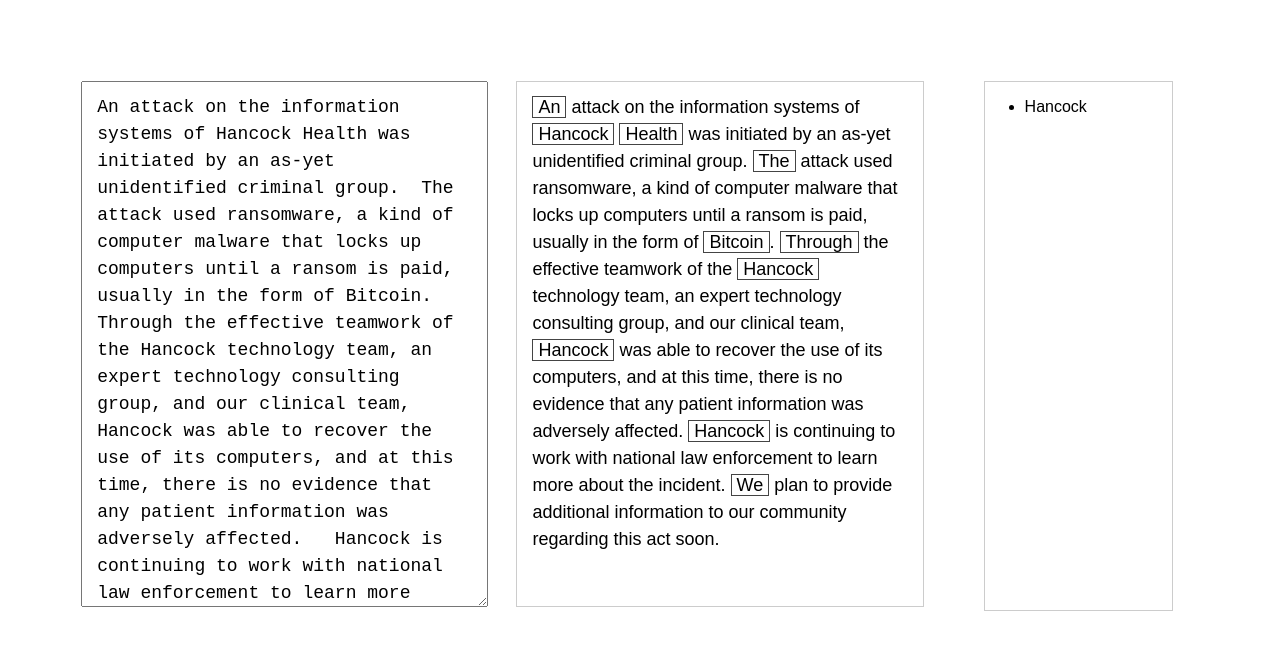
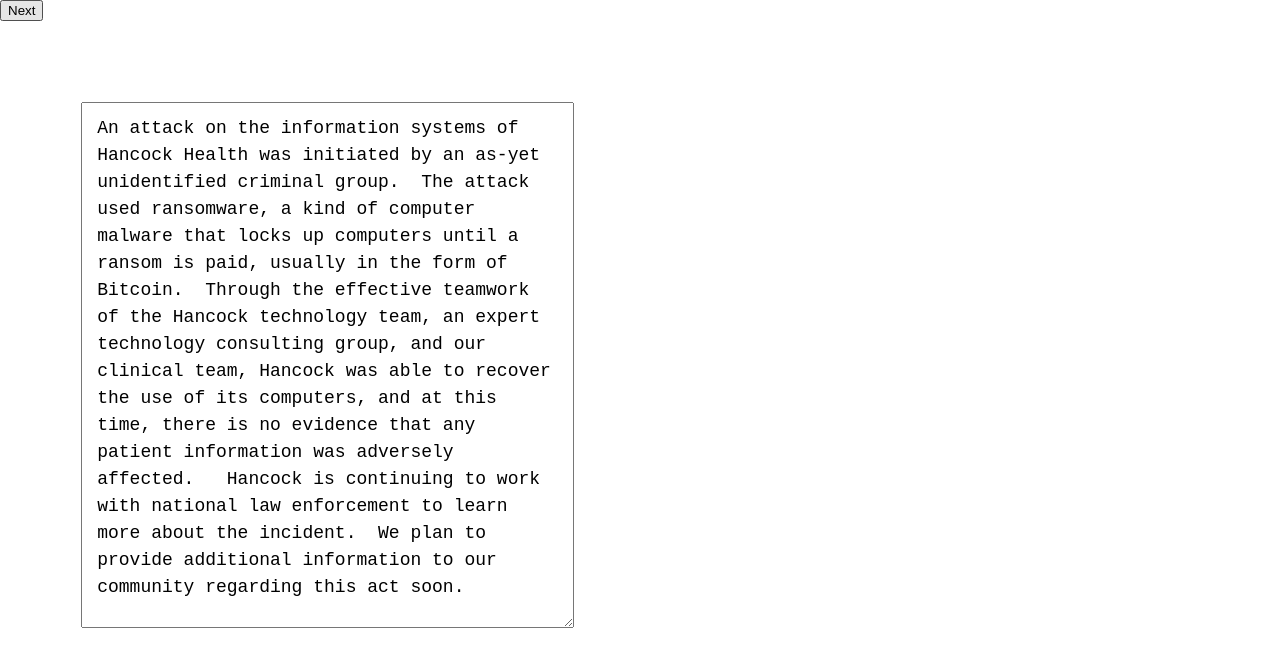
Before and after one commit to sodiumhalogenteam/sandbox-textarea-scrapping-ui, a React (Create React App) app: page / in a window 1280 px wide. Shown: the top 666 px of the page. Built offline with nearby package versions, Linux system fonts and the light colour scheme.

Commit message:
📦  NEW: adds view toggle - WIP needs click tag to mark selected

```diff
--- a/src/App.js
+++ b/src/App.js
@@ -3,7 +3,9 @@
 import Textarea from './components/Textarea';
 import ScrapePreview from './components/ScrapePreview';
 
-const Styles = styled.div`
+const Styles = styled.div``;
+const Nav = styled.div``;
+const Views = styled.div`
   display: flex;
   width: 90vw;
   max-width: 90vw;
@@ -11,17 +13,33 @@
   & > div {
     margin: 30px;
   }
+  & > div > div {
+    display: flex;
+  }
   .list {
     border: 1px solid #ccc;
     width: 20%;
+    li {
+      &.selected {
+        background: green;
+        color: white;
+        padding: 4px 5px;
+      }
+    }
   }
 `;
 
 class App extends Component {
   state = {
+    isViewInput: true,
     text:
       'An attack on the information systems of Hancock Health was initiated by an as-yet unidentified criminal group.  The attack used ransomware, a kind of computer malware that locks up computers until a ransom is paid, usually in the form of Bitcoin.  Through the effective teamwork of the Hancock technology team, an expert technology consulting group, and our clinical team, Hancock was able to recover the use of its computers, and at this time, there is no evidence that any patient information was adversely affected.   Hancock is continuing to work with national law enforcement to learn more about the incident.  We plan to provide additional information to our community regarding this act soon.',
     notedText: [
+      {
+        id: 0,
+        text: 'An',
+        selected: false,
+      },
       {
         id: 1,
         text: 'Hancock',
@@ -31,42 +49,87 @@
   };
 
   handleTextChange = text => {
-    this.setState({text});
+    this.setState({
+      text,
+    });
   };
 
   handleTextSelected = (id, text, add = true) => {
+    console.log('state:', this.state.notedText, ' add:', add, id, text);
     if (add) {
-      const allNoted = this.state.notedText;
-      const newNoted = allNoted.push({
+      // add to notedText
+      const notedText = this.state.notedText;
+      notedText.push({
         id: id,
         text: text,
+        selected: true,
       });
-      this.setState({notedText: newNoted});
+      console.log('add', notedText, text);
+      this.setState({notedText});
+    } else {
+      const notedText = this.state.notedText.map(item => {
+        // console.log(item, item.text, text, item.text === text, {...item, selected: false});
+        if (item.text === text) return {...item, selected: false};
+        return item;
+      });
+      console.log('after remove', notedText, text);
+      // remove from notedText
+      this.setState({notedText});
     }
-    console.log('text removed from array', text);
-    return true;
+  };
+
+  collectNotedWords = (text, pattern) => {
+    const splitText = text.split(pattern);
+    if (splitText.length <= 1) {
+      return text;
+    }
+
+    const matches = text.match(pattern);
+    const uniqueMatches = [...new Set(matches)]; // ES6 remove duplicates from array
+    return uniqueMatches.map((match, index) => ({id: index, text: match, selected: false}));
+  };
+
+  toggleView = () => {
+    this.setState({isViewInput: !this.state.isViewInput});
+
+    const notedText = this.collectNotedWords(this.state.text, /[A-Z].*?\b/g);
+    console.log(this.state.isViewInput, notedText);
+    this.setState({notedText});
   };
 
   render() {
     return (
       <Styles>
+        <Nav>
+          <button onClick={this.toggleView}>{this.state.isViewInput ? 'Next' : 'Back'}</button>
+        </Nav>
+        <Views>
+          {this.state.isViewInput ? (
             <Textarea textValue={this.state.text} handleTextChange={this.handleTextChange} />
+          ) : (
+            <div>
               <ScrapePreview
                 textValue={this.state.text}
-          selected={this.state.notedText.map(el => {
-            if (el.selected) return true;
-          })}
+                notedText={this.state.notedText}
                 handleTextSelected={this.handleTextSelected}
               />
               <div className="list">
                 <ul>
                   {this.state.notedText.map((el, index) => {
                     if (el.selected) {
+                      return (
+                        <li className="selected" key={index}>
+                          {el.text}
+                        </li>
+                      );
+                    }
                     return <li key={index}>{el.text}</li>;
-              }
                   })}
                 </ul>
               </div>
+            </div>
+          )}
+        </Views>
       </Styles>
     );
   }
--- a/src/components/ScrapePreview.js
+++ b/src/components/ScrapePreview.js
@@ -10,18 +10,29 @@
   padding: 12px 15px;
   line-height: 1.5em;
   user-select: none;
+`;
 
+const Mark = styled.span`
   mark {
-    border: 1px solid #444;
     padding: 0 5px;
-    background: none;
+    background: ${props => {
+      if (props.selected) return 'green';
+      return 'none';
+    }};
+    color: ${props => {
+      if (props.selected) return 'white';
+      return 'inherit';
+    }};
+    border: ${props => {
+      if (props.selected) return '1px solid green';
+      return '1px solid #444';
+    }};
     cursor: pointer;
   }
 `;
 
 class ScrapePreview extends Component {
   handleMarkedClick = (id, text) => {
-    console.log('clicked', id, text);
     this.props.handleTextSelected(id, text);
   };
 
@@ -32,25 +43,33 @@
     }
 
     const matches = text.match(pattern);
-    return splitText.reduce(
-      (arr, element, index) =>
-        matches[index]
-          ? [
-              ...arr,
-              element,
-              <mark key={index} onClick={() => onClick(index, matches[index])}>
-                {matches[index]}
-              </mark>,
-            ]
-          : [...arr, element],
-      [],
-    );
+    return splitText.reduce((arr, element, index) => {
+      const isSelected = this.props.notedText.filter(obj => {
+        return obj.selected;
+      }).length;
+
+      console.log('selected', isSelected);
+
+      // no match
+      if (!matches[index]) return [...arr, element];
+      return [
+        ...arr,
+        element,
+        <Mark key={index} selected={isSelected} onClick={() => onClick(index, matches[index], true)}>
+          <mark>{matches[index]}</mark>
+        </Mark>,
+      ];
+    }, []);
   };
 
   render() {
     const cleanText = this.props.textValue.replace(/\n$/g, '\n\n');
     const marked = this.markText(cleanText, /[A-Z].*?\b/g, this.handleMarkedClick);
-    return <Styles>{marked}</Styles>;
+    return (
+      <Styles>
+        <div>{marked}</div>
+      </Styles>
+    );
   }
 }
 
```
Lines whose indentation alone changed are shown as unchanged.
